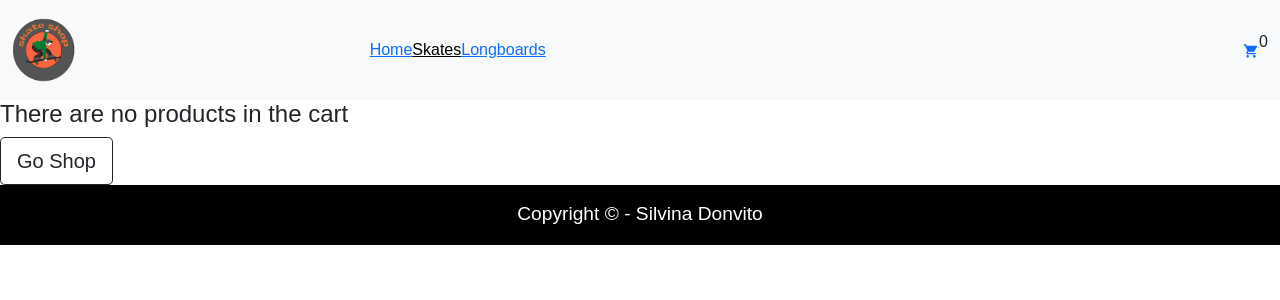
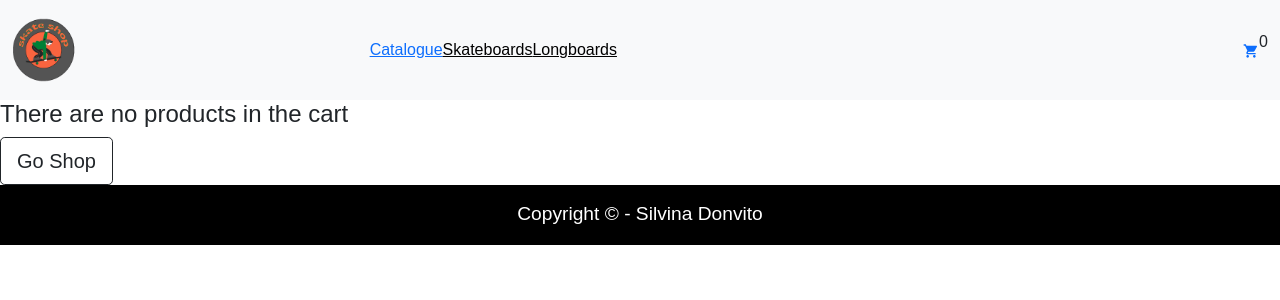
Before and after one commit to SilvinaD/ecommerce-silvinad, a React (Create React App) app: page /cart in a window 1280 px wide. Shown: the top 300 px of the page. Built offline with nearby package versions, Linux system fonts and the light colour scheme.

Commit message:
Subo cambios varios

```diff
--- a/src/components/Cart/Cart.js
+++ b/src/components/Cart/Cart.js
@@ -55,11 +55,11 @@ import CartItem from "./CartItem"
 
       return (
           <div>
-              <h1>The Cart</h1>
+              <h1>Cart</h1>
 
               {CartList.map((i) => <CartItem key={i.item.id} item ={i.item} counter= {i.counter}/>)}
               <p>Total item {IconCart()} </p>
-              <p>Total amount {PriceTotal()} </p>
+              <p>Total amount USD {PriceTotal()} </p>
 
               <div>
               <button onClick={EmptyCart}>Clean Cart</button>
--- a/src/components/Cart/CartItem.js
+++ b/src/components/Cart/CartItem.js
@@ -7,7 +7,7 @@ const CartItem = ({item, counter}) => {
   return (
     <div>
         <h3>{title}</h3>
-        <p>Price: ${price * counter}</p>
+        <p>Price: U$D {price * counter}</p>
         <p>Units: {counter}</p>
         <button onClick={() => DelItem (id)}>Delete Item</button>
     </div>
--- a/src/components/Cuerpo/Cuerpo.js
+++ b/src/components/Cuerpo/Cuerpo.js
@@ -1,7 +1,8 @@
 function Cuerpo(){
     return (
 
-      <h1>Productos a definir</h1>
+    //  <h1>Productos a definir</h1>
+      <img src={'../assets/images/Bg1.jpg'} alt=" " />
 
      )
 }
--- a/src/components/Item/Item.js
+++ b/src/components/Item/Item.js
@@ -16,9 +16,9 @@ function Items ({item}) {
             <MDBCardText>{item.description}</MDBCardText>
           </MDBCardBody>
           <MDBCardFooter>
-            <small className='text-muted'>Precio: {item.price}</small>
+            <small className='text-muted'>Price: U$D {item.price}</small>
                <Link to={`/item/${item.id}`}>
-                     <button className="btn btn-primary"> Details </button>
+                     <button className="btn btn-primary"> View </button>
                </Link>
           </MDBCardFooter>
         </MDBCard>
--- a/src/components/ItemCount/ItemCount.js
+++ b/src/components/ItemCount/ItemCount.js
@@ -27,7 +27,7 @@ import {useState} from "react";
         <div>
             <p>Select quantity</p>
             <div>
-                <p> Amount: {counter}</p>
+                <p> Units: {counter}</p>
                 <button onClick={Increment} > + </button>
                 <button onClick={Reset} > Reset </button>
                 <button onClick={Decrement} > - </button>
--- /dev/null
+++ b/src/components/ItemList/ItemList.css
@@ -0,0 +1,5 @@
+.itemContainer {
+    display: flex;
+    flex-wrap: wrap;
+    justify-content: center;
+}
--- a/src/components/NavBar/NavBar.js
+++ b/src/components/NavBar/NavBar.js
@@ -22,10 +22,9 @@ function NavBar() {
           <Navbar.Toggle aria-controls="basic-navbar-nav" />
           <Navbar.Collapse id="basic-navbar-nav">
             <Nav className="me-auto">
-              <NavLink to="/">Home</NavLink>
-              <NavLink className= 'link'
-                    to="/category/Skates">Skates</NavLink>
-              <NavLink to="/category/Longboards">Longboards</NavLink>
+              <NavLink to="/">Catalogue</NavLink>
+              <NavLink className= 'link' to="/category/Skates">Skateboards</NavLink>
+              <NavLink className= 'link' to="/category/Longboards">Longboards</NavLink>
             </Nav>
             <Link to= '/cart'>
              <CartWidget/>
--- a/src/components/NotFound/NotFound.js
+++ b/src/components/NotFound/NotFound.js
@@ -1,4 +1,4 @@
-import { Button } from "react-bootstrap";
+import { Button } from "react-bootstrap"
 import { Link } from "react-router-dom"
 //import {Gift404} from '../../assets/images/GiftNotFound.mp4'
 
@@ -8,11 +8,11 @@ const NotFound = () => {
           <h1>404</h1>
           <h5>Sorry, we can't seem to find the page you're looking for.</h5>
 
-          {/*<img src={'../assets/images/404.jpg'} alt=" " />*/}
-          <img src={'../../assets/images/GiftNotFound.mp4'} alt=" " />
+          <img src={'../assets/images/404.jpg'} alt="404" />
+         {/* <img src={'../../assets/images/GiftNotFound.mp4'} alt=" " />*/}
 
           <Link to={"/"} >
-          <Button variant='outline-dark' size='lg' > Go Back </Button>
+            <Button variant='outline-dark' size='lg' > Go Back </Button>
           </Link>
         </div>
   );
```
